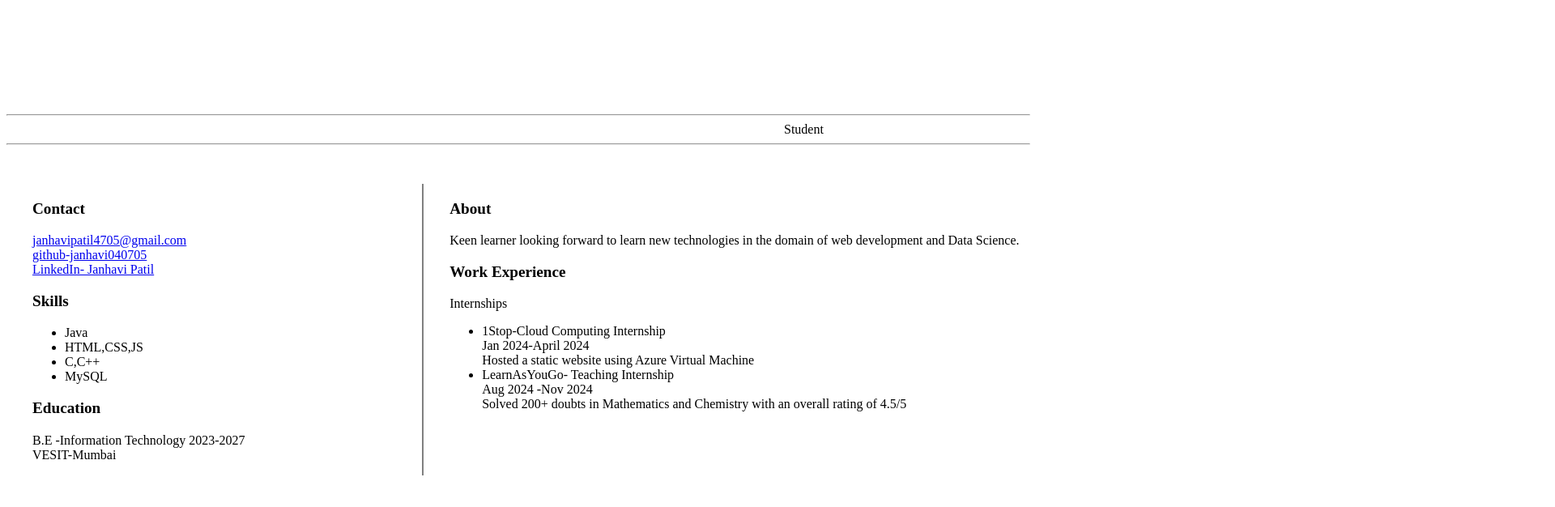
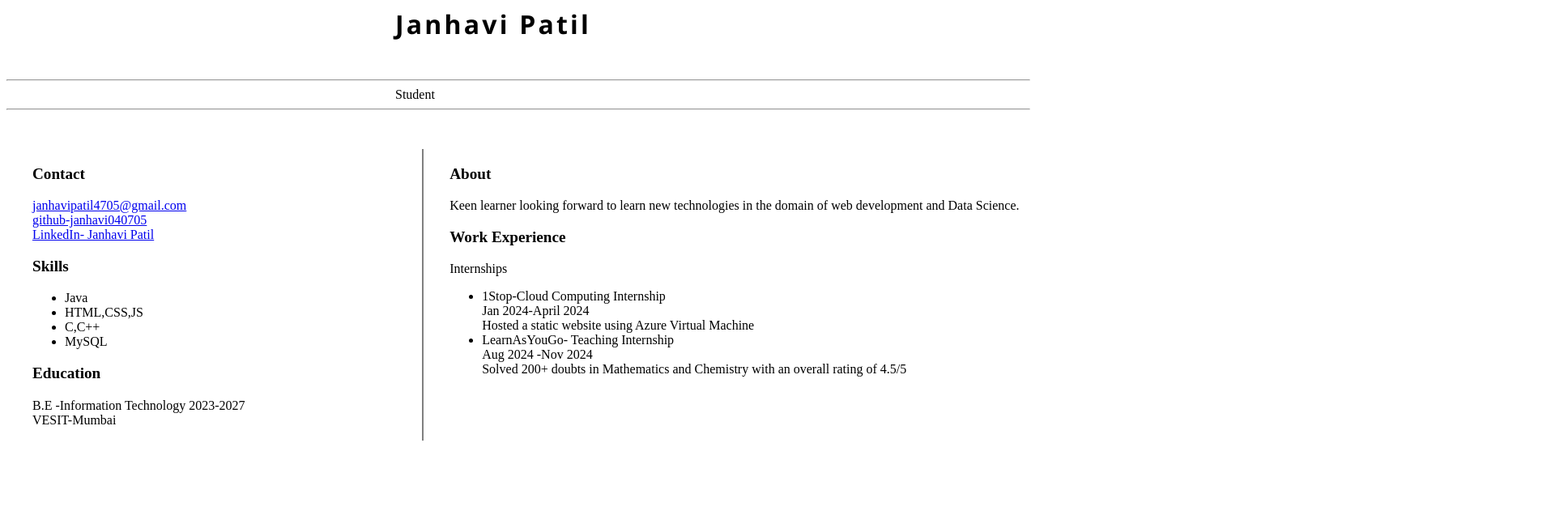
Before and after one commit to janhavi040705/resume, a plain HTML site: page index.html in a window 1280 px wide. Shown: the top 626 px of the page at 81% size, 1920 px wide, since content can reach past the window. Drawn offline with Linux system fonts and the light colour scheme.

Commit message:
stylechange

```diff
--- a/style.css
+++ b/style.css
@@ -1,11 +1,11 @@
 h1 {
     font-family: 'Segoe UI', Tahoma, Geneva, Verdana, sans-serif;
-    margin-left: 60em;
+    margin-left: 15em;
     letter-spacing: 0.1em;
 }
 
 #role {
-    margin-left: 60em;
+    margin-left: 30em;
     font-size: 1em;
 }
 
```
